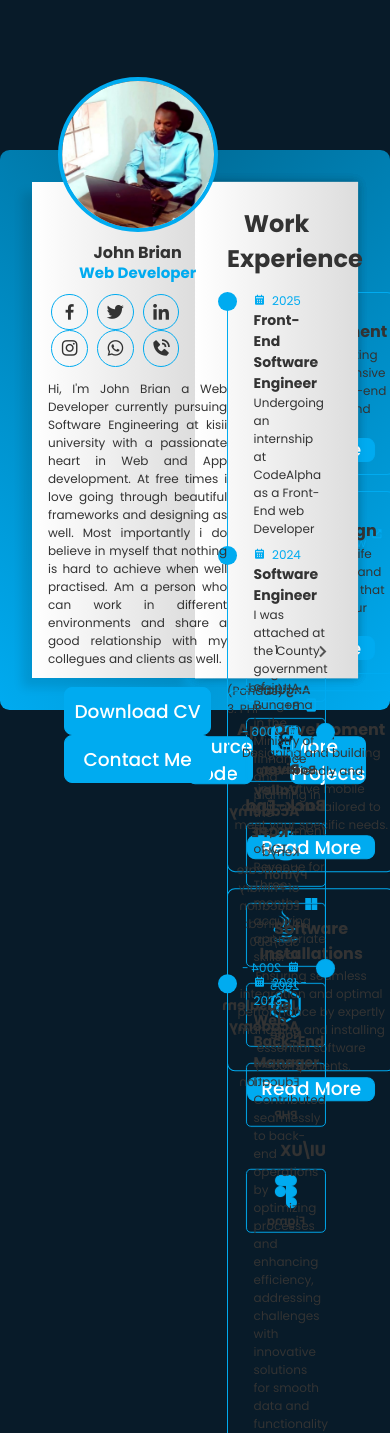
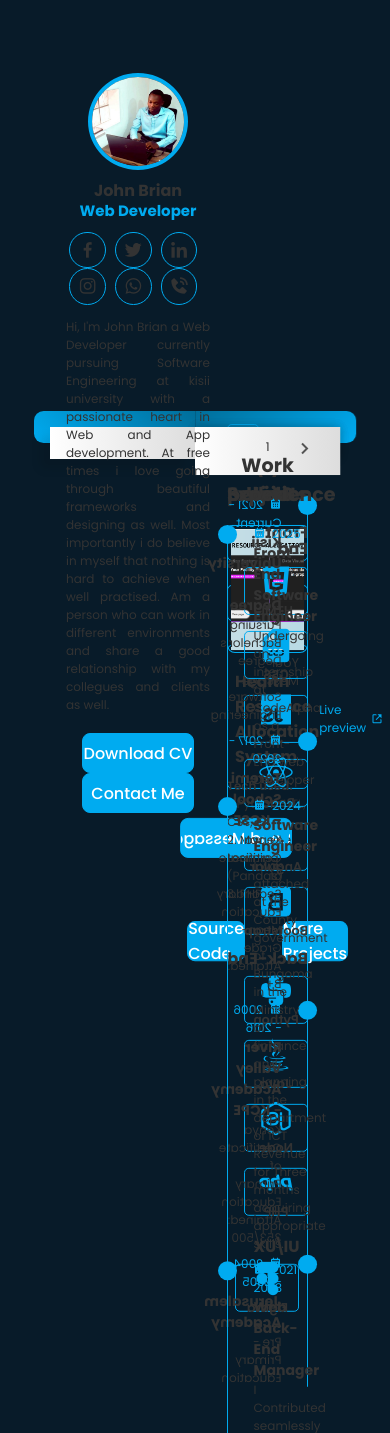
Before and after one commit to ProdicalSon/3D-Portifolio, a PHP site: page / in a window 390 px wide. Shown: the top 1433 px of the page. Run offline with PHP 8.4, Linux system fonts and the light colour scheme.

Commit message:
Update style.css
responsiveness

```diff
--- a/style.css
+++ b/style.css
@@ -531,13 +531,94 @@ border-radius: 50%;
 
 /* Media Queries */
 
-@media only screen and (max-width: 600px) {
-}
-@media only screen and (max-width: 400px) {
-
-
+@media (max-width: 1200px) {
+    .wrapper {
+        width: 80%;
+        height: auto;
+        margin-top: 10px;
     }
 
-    @media (max-width: 800px) {
+    .book-page {
+        font-size: 10px;
+    }
 
+    .profile-page img {
+        max-width: 120px;
+    }
+
+    .services-box {
+        gap: 0.5rem;
+    }
+
+    .skills-content .content span {
+        width: 4rem;
+        height: 3rem;
+    }
 }
+
+@media (max-width: 800px) {
+    body {
+        flex-direction: column;
+        padding: 1rem;
+    }
+
+    .wrapper {
+        width: 90%;
+        height: auto;
+        padding: 1rem;
+    }
+
+    .book-page {
+        font-size: 9px;
+        padding: 0.5rem;
+    }
+
+    .services-box {
+        flex-wrap: nowrap;
+        overflow-x: scroll;
+    }
+
+    .skills-box {
+        flex-direction: column;
+        align-items: center;
+    }
+
+    .portfolio-box .img-box {
+        height: 8rem;
+    }
+}
+
+@media (max-width: 600px) {
+    .profile-page img {
+        max-width: 100px;
+    }
+
+    .btn {
+        width: 7rem;
+        height: 2.5rem;
+        font-size: 1rem;
+    }
+
+    .contact-box .field {
+        padding: 0.5rem;
+        font-size: 0.9rem;
+    }
+}
+
+@media (max-width: 400px) {
+    .title {
+        font-size: 1.2rem;
+    }
+
+    .services-box .services-content {
+        padding: 0.2rem;
+    }
+
+    .skills-content .content span {
+        font-size: 0.8rem;
+    }
+
+    .contact-box .field {
+        font-size: 0.8rem;
+    }
+}
```
